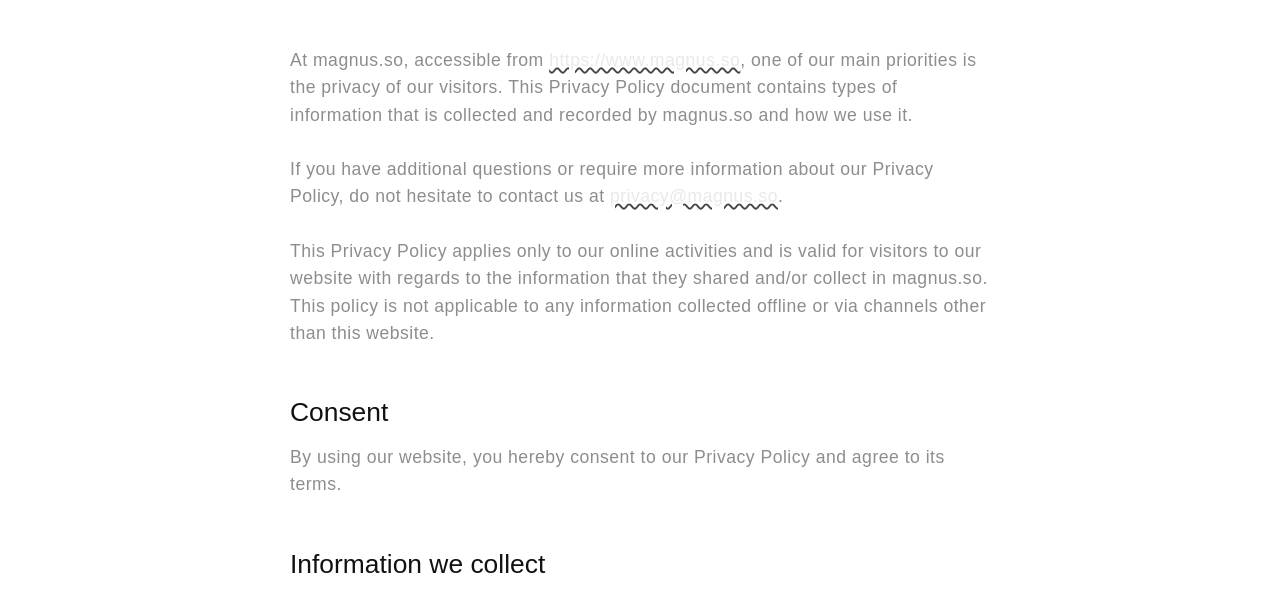
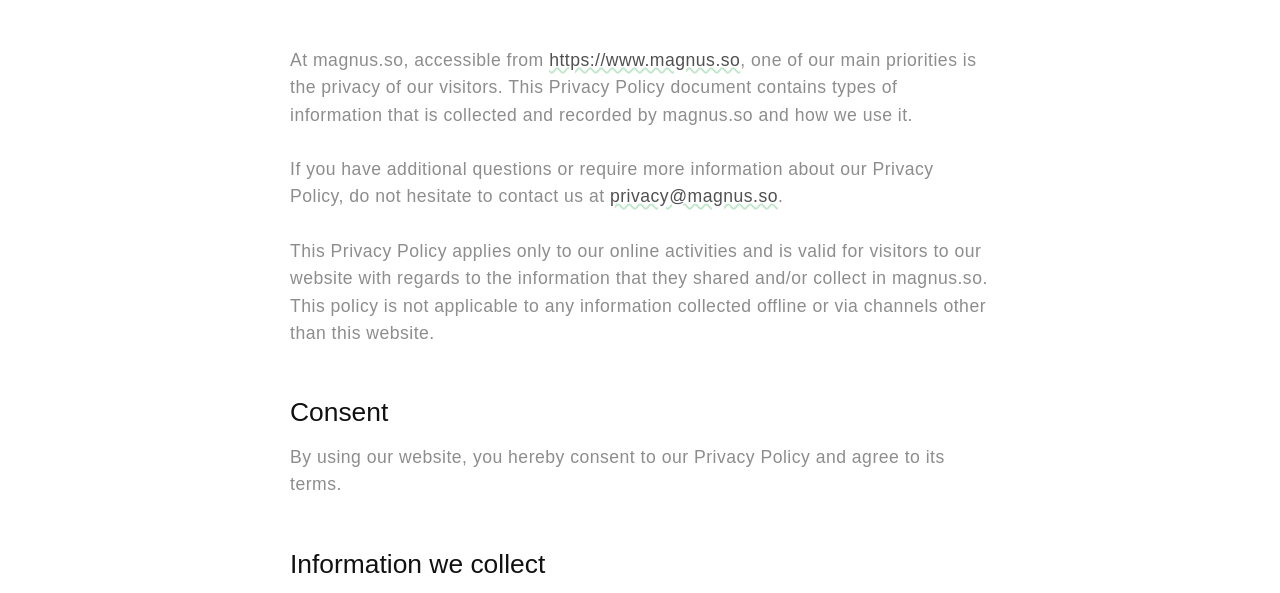
Before and after one commit to mch-sg/gatsby-magnus, a Gatsby site: page /policy/privacy-policy in a window 1280 px wide. Shown: the part 204-797 px from the top of the page. Built offline with nearby package versions, Linux system fonts and the light colour scheme; Gatsby itself is replaced by a stand-in of ours; a web font is replaced by a local one.

Commit message:
themed-light

```diff
--- a/src/styles/blog-post.module.css
+++ b/src/styles/blog-post.module.css
@@ -54,14 +54,14 @@
 
 .html a {
   transition: 0.1s;
-  text-decoration-color: var(--grey);
+  text-decoration-color: var(--btnClr);
   text-decoration-line: underline;
   text-decoration-style: wavy;
   text-decoration-thickness: 2px;
   background-position: 0 100%;
   background-size: 100% 3px;
 
-  color: var(--link);
+  color: var(--secondarygrey);
 }
 
 .html a:hover {
```
